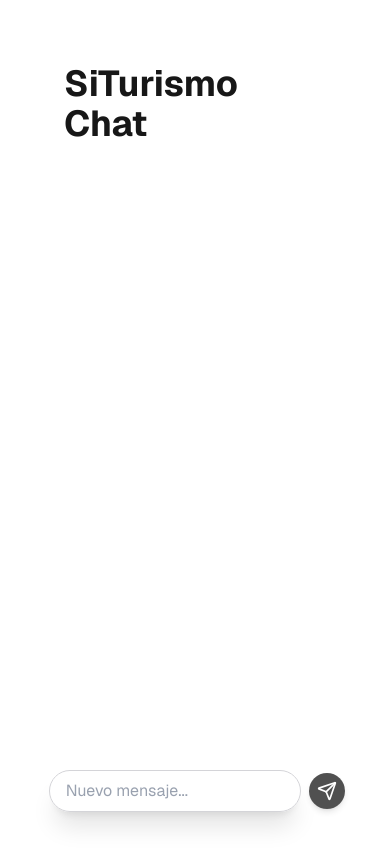
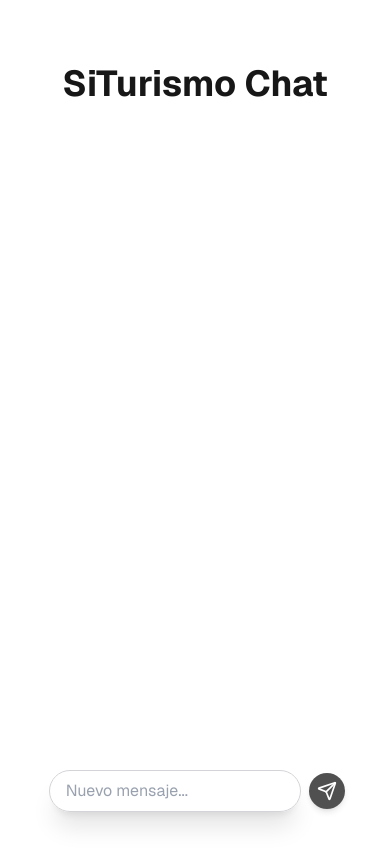
Before and after one commit to fmayo96/si-turismo-bot, a Next.js app: page / in a window 390 px wide. Shown: the top 866 px of the page. Built offline with nearby package versions, Linux system fonts and the light colour scheme.

Commit message:
fix mobile padding

```diff
--- a/app/page.tsx
+++ b/app/page.tsx
@@ -4,7 +4,7 @@ import Image from 'next/image'
 export default function Home() {
   return (
     <div className="flex min-h-screen items-center w-full justify-center bg-zinc-50 font-sans dark:bg-[#202123]">
-      <main className="flex min-h-screen w-full max-w-3xl flex-col items-center justify-between py-16 px-16 bg-white dark:bg-[#202123] sm:items-start">
+      <main className="flex min-h-screen w-full max-w-3xl flex-col items-center justify-between py-16 md:px-16 bg-white dark:bg-[#202123] sm:items-start">
         <div className="flex flex-col items-center w-full h-screen">
           <h1 className="text-4xl font-bold mb-8">SiTurismo Chat</h1>
           <Chat />
--- a/components/Chat.tsx
+++ b/components/Chat.tsx
@@ -81,7 +81,7 @@ const Chat = () => {
         />
         <button
           type="submit"
-          className="flex items-center hover:cursor-pointer justify-center bg-[#323232d9] text-white rounded-full p-2 shadow-md hover:opacity-90 transition"
+          className="flex items-center hover:cursor-pointer justify-center bg-[#323232d9] text-white rounded-full p-2 shadow-md hover:opacity-80 transition"
         >
           <Send size={20} />
         </button>
```
